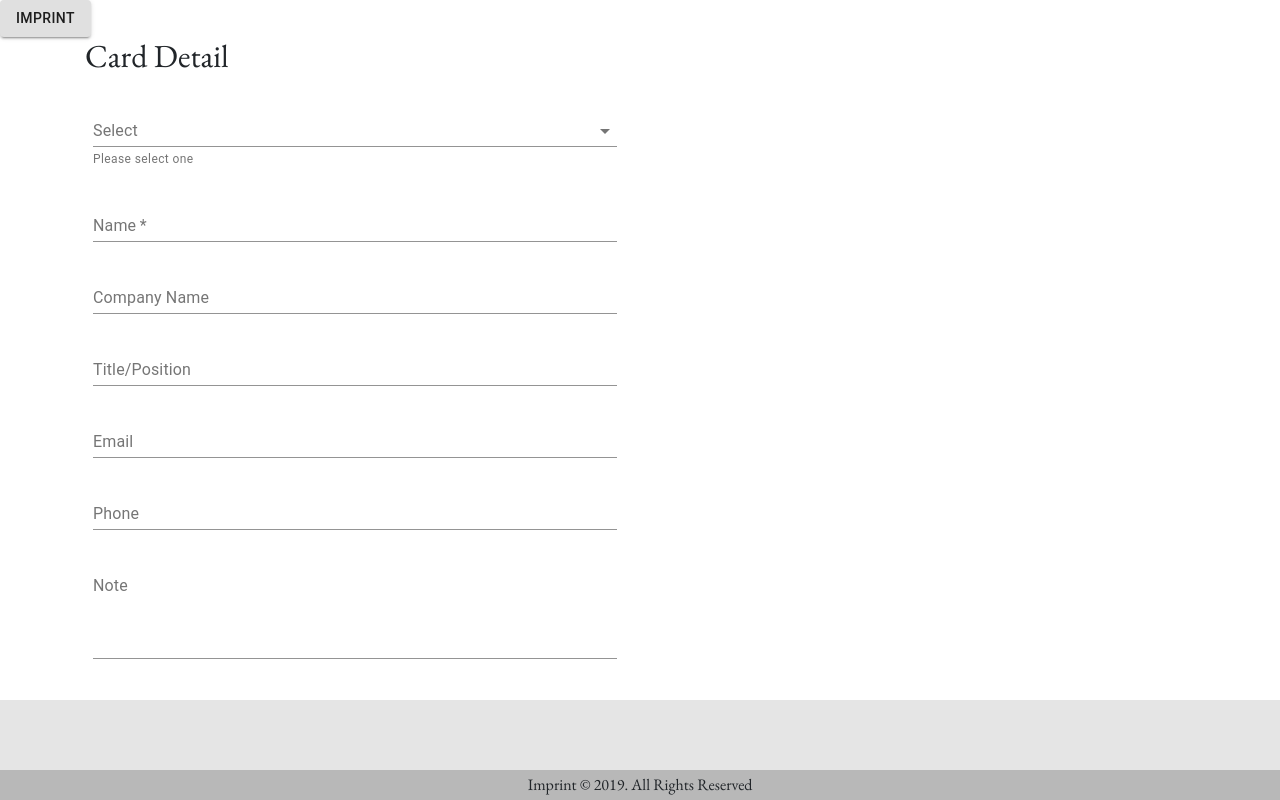
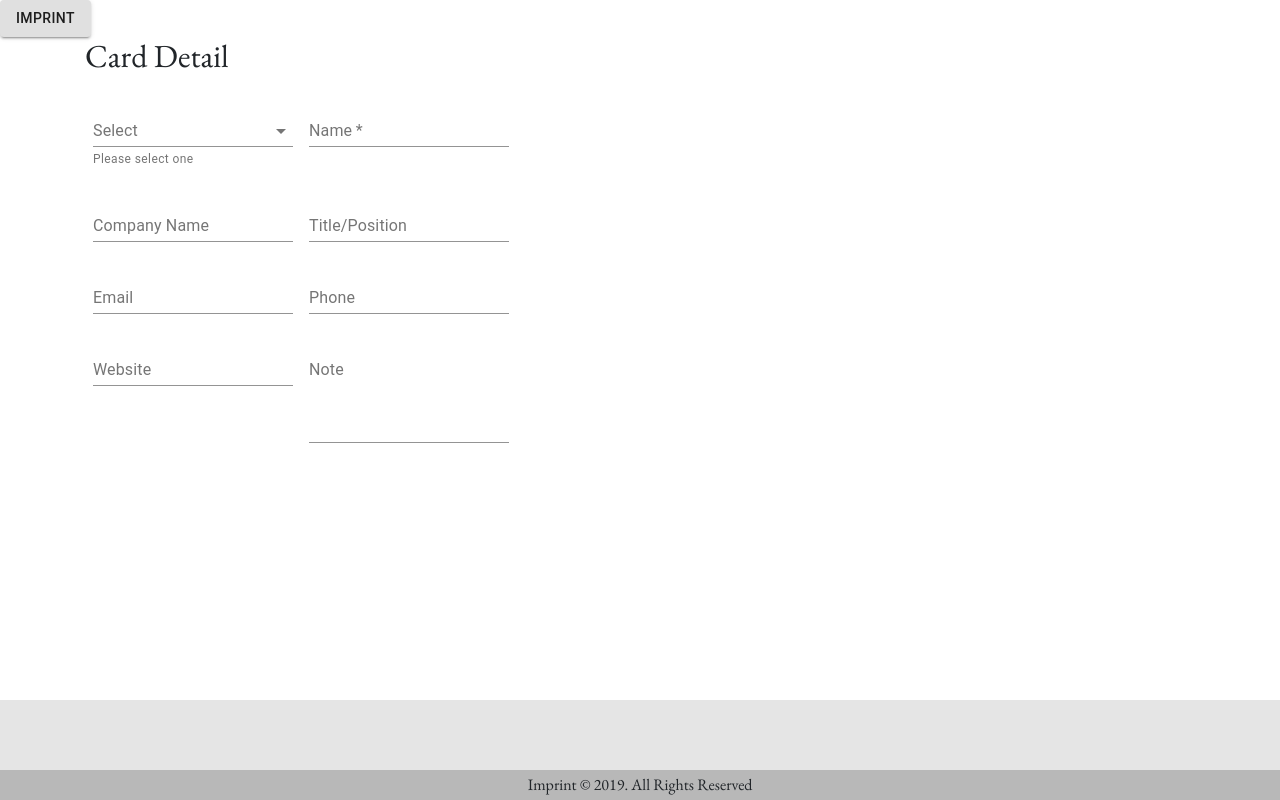
Before and after one commit to hchen651/app-project-3, a React (Create React App) app in the folder client/: page /detail in a window 1280 px wide. Built offline with nearby package versions, Linux system fonts and the light colour scheme.

Commit message:
card edit

```diff
--- a/client/src/components/BusinessCard/index.js
+++ b/client/src/components/BusinessCard/index.js
@@ -15,13 +15,13 @@ const useStyles = makeStyles(theme => ({
     textField: {
         marginLeft: theme.spacing(1),
         marginRight: theme.spacing(1),
-        width: 600,
+        width: 200,
     },
     dense: {
         marginTop: 19,
     },
     menu: {
-        width: 200,
+        width: 400,
     },
 }));
 
@@ -79,7 +79,7 @@ export default function TextFields() {
                     <MenuItem key={option.value} value={option.value}>
                       {option.label}
                     </MenuItem>
-                  ))}
+                ))}
             </TextField>
             <TextField
                 required
@@ -107,7 +107,7 @@ export default function TextFields() {
                 margin="normal"
             />
             <TextField
-                id="standard-uncontrolled"
+                id="standard-required"
                 label="Email"
                 className={classes.textField}
                 value={values.position}
@@ -118,9 +118,20 @@ export default function TextFields() {
                 id="standard-uncontrolled"
                 label="Phone"
                 className={classes.textField}
+                onChange={handleChange('phone')}
                 value={values.position}
                 margin="normal"
             />
+            <TextField
+                id="standard-uncontrolled"
+                label="Website"
+                className={classes.textField}
+                onChange={handleChange('website')}
+                value={values.position}
+                margin="normal"
+            />
+
+
 
 
              <TextField
```
